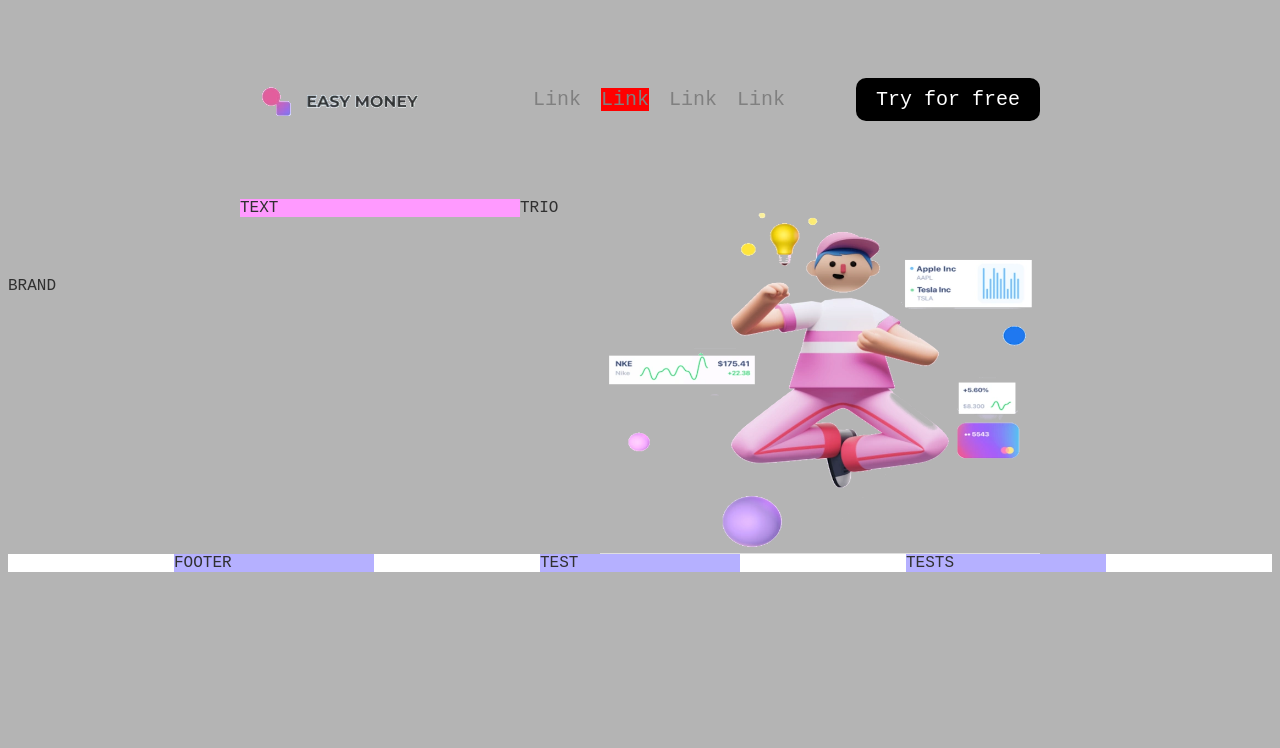
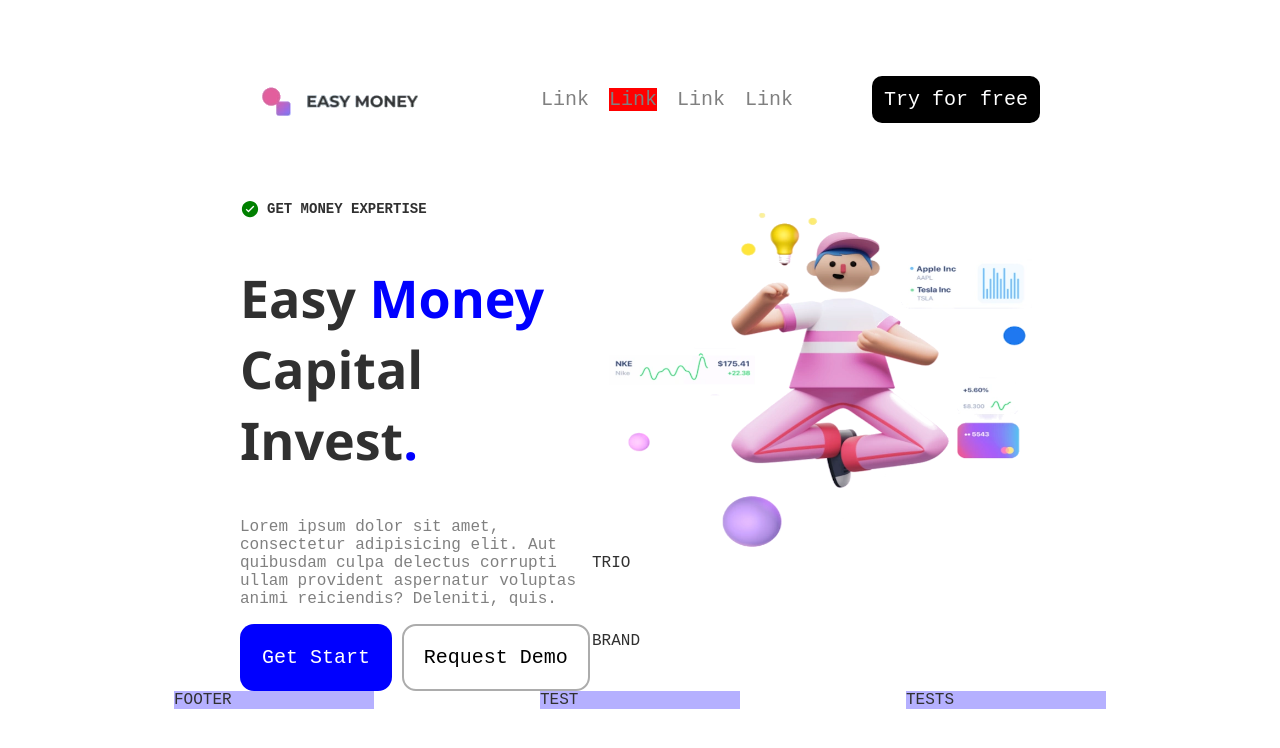
Before and after one commit to sxlx333/07-09-easy-money, a website: page index.html in a window 1280 px wide. Drawn offline with Linux system fonts and the light colour scheme.

Commit message:
left-side contentas #5

```diff
--- /dev/null
+++ b/css/button.css
@@ -0,0 +1,44 @@
+
+
+.button {
+    display:inline-block;
+    padding: 0.5em 0.5em;
+    background-color: black;
+    color: #fff;
+    text-decoration: none;
+    font-size: 20px;
+    border-radius: 0.5em;
+    border: 2px solid transparent;
+}
+
+.button.blue {
+    background-color: blue;
+    color: #fff;
+}
+.button.blue:hover {
+    background-color: rgb(255, 255, 255);
+    color: #000000;
+}
+
+.button.white {
+    background-color: #ffffff;
+    color: #000;
+    border: 2px solid #acacac;
+}
+.button.white:hover {
+    background-color: #000000;
+    color: #ffffff;
+
+}
+
+.button:hover {
+    background-color: #fff;
+    color: #000;
+    border-color: currentColor;
+    cursor: pointer;
+}
+
+.btn-big {
+    padding: 1em 1em;
+    border-radius: 0.7em;
+}
--- /dev/null
+++ b/css/header.css
@@ -0,0 +1,40 @@
+.container
+ {
+    width: 800px;
+    margin-left: calc(50% - 400px);
+    /* background-color: rgb(247, 247, 112); */
+    margin-bottom:60px;
+}
+
+header.container {
+    display: flex;
+    flex-direction:row;
+     justify-content:space-between;
+    /* height:300px; */
+    /* gap: 150px; */
+    /* padding:20px; */
+    align-items: center;
+}
+
+
+
+
+.link.active {
+    background-color: red;
+}
+
+header > nav.nav-bar {
+    display: flex;
+    gap: 20px;
+}
+.link {
+    font-size: 20px;
+    text-decoration: none;
+    color: grey;
+    /* background-color: aquamarine;
+    padding: 0.4em 0.8em;
+    border-radius: 1em; */
+}
+/* header > * {
+    background-color: red;
+} */
--- /dev/null
+++ b/css/hero.css
@@ -0,0 +1,34 @@
+section.container > img.person {
+    width: 55%;
+    float:right;
+
+}
+div.tekstas {
+    width: 44%;
+    /* background-color: rgb(255, 154, 255); */
+    float:left;
+}
+.badge {
+    display:flex;
+    align-items: center;
+    gap: 0.5em;
+    font-size: 14px;
+    text-transform: uppercase;
+    font-weight: bold;
+}
+.badge > svg {
+    width:20px;
+    height:20px;
+    color:green;
+}
+.main-title {
+    font-size:52px;
+    font-family: 'Segoe UI', Tahoma, Geneva, Verdana, sans-serif;
+}
+
+.main-title > span {
+    color: blue;
+}
+.description {
+    color:grey;
+}
--- /dev/null
+++ b/css/main.css
@@ -0,0 +1,35 @@
+* {
+    box-sizing: border-box;
+}
+body {
+
+background-color: #fff;
+color: rgb(48, 48, 48);
+font-family: 'Courier New', Courier, monospace;
+}
+
+
+main.below-nav,
+header.container {
+    margin-top: 60px;
+}
+
+
+
+
+
+
+
+
+footer.footer{
+    display:inline-block;
+    width: 100%;
+    background-color: #fff;
+}
+
+footer.footer > div {
+    float: left;
+    width:200px;
+    margin-left: calc((100% - 200px * 3) / 4);
+    background-color: rgb(181, 176, 255);
+}
--- a/index.html
+++ b/index.html
@@ -14,8 +14,12 @@
     <meta name="msapplication-TileColor" content="#da532c">
     <meta name="theme-color" content="#ffffff">
 
-
-    <link rel="stylesheet" href="styles.css">
+    <!-- base -->
+    <link rel="stylesheet" href="./css/main.css">
+    <!-- component -->
+    <link rel="stylesheet" href="./css/button.css">
+    <link rel="stylesheet" href="./css/header.css">
+    <link rel="stylesheet" href="./css/hero.css">
 
 
 
@@ -24,23 +28,31 @@
 </head>
 <body>
     <header class="container">
-        <img class="logo" src="logo-text.webp" alt="logo-text">
+        <img class="logo" src="./images/logo-text.webp" alt="logo-text">
         <nav class="nav-bar">
-            <a href="#">Link</a>
-            <a class="active" href="#">Link</a>
-            <a href="#">Link</a>
-            <a href="#">Link</a>
+            <a class="link" href="#">Link</a>
+            <a class="link active" href="#">Link</a>
+            <a class="link" href="#">Link</a>
+            <a class="link" href="#">Link</a>
         </nav>
         <a class="button" href="#">Try for free</a>
     </header>
 
 
-    <main class="zemiau-nav">
+    <main class="below-nav">
         <section class="container">
             <div class="tekstas">
-                TEXT
+                <div class="badge">
+                    <svg stroke="currentColor" fill="currentColor" stroke-width="0" viewBox="0 0 512 512" height="20px" width="20px" xmlns="http://www.w3.org/2000/svg"><path d="M256 48C141.1 48 48 141.1 48 256s93.1 208 208 208 208-93.1 208-208S370.9 48 256 48zm106.5 150.5L228.8 332.8h-.1c-1.7 1.7-6.3 5.5-11.6 5.5-3.8 0-8.1-2.1-11.7-5.7l-56-56c-1.6-1.6-1.6-4.1 0-5.7l17.8-17.8c.8-.8 1.8-1.2 2.8-1.2 1 0 2 .4 2.8 1.2l44.4 44.4 122-122.9c.8-.8 1.8-1.2 2.8-1.2 1.1 0 2.1.4 2.8 1.2l17.5 18.1c1.8 1.7 1.8 4.2.2 5.8z"></path></svg>
+                     GET MONEY EXPERTISE</div>
+                <h1 class="main-title">Easy <span>Money</span> Capital Invest<span>.</span></h1>
+                <p class="description">Lorem ipsum dolor sit amet, consectetur adipisicing elit. Aut quibusdam culpa delectus corrupti ullam provident aspernatur voluptas animi reiciendis? Deleniti, quis.</p>
+                <div class="btn-list">
+                    <a class="button blue btn-big">Get Start</a>
+                    <a class="button white btn-big">Request Demo</a>
+                </div>
             </div>
-            <img class="person" src="person.webp" alt="person-image">
+            <img class="person" src="./images/person.webp" alt="person-image">
         </section>
         <section class="container">
             TRIO
--- a/styles.css
+++ /dev/null
@@ -1,89 +0,0 @@
-* {
-    box-sizing: border-box;
-}
-body {
-
-background-color: #b4b4b4;
-color: rgb(48, 48, 48);
-font-family: 'Courier New', Courier, monospace;
-}
-.container
- {
-    width: 800px;
-    margin-left: calc(50% - 400px);
-    /* background-color: rgb(247, 247, 112); */
-    margin-bottom:60px;
-}
-
-header.container {
-    display: flex;
-    flex-direction:row;
-     justify-content:space-between;
-    /* height:300px; */
-    /* gap: 150px; */
-    /* padding:20px; */
-    align-items: center;
-}
-
-
-header > a.button {
-    padding: 0.5em 1em;
-    background-color: black;
-    color: #fff;
-    text-decoration: none;
-    font-size: 20px;
-    border-radius: 0.5em;
-
-}
-.active {
-    background-color: red;
-}
-
-header > nav.nav-bar {
-    display: flex;
-    gap: 20px;
-}
-header > nav > a{
-    font-size: 20px;
-    text-decoration: none;
-    color: grey;
-    /* background-color: aquamarine;
-    padding: 0.4em 0.8em;
-    border-radius: 1em; */
-}
-/* header > * {
-    background-color: red;
-} */
-
-main.zemiau-nav,
-header.container {
-    margin-top: 60px;
-}
-
-
-
-section.container > img.person {
-    width: 55%;
-    float:right;
-
-}
-div.tekstas {
-    width: 35%;
-    background-color: rgb(255, 154, 255);
-    float:left;
-}
-
-
-
-footer.footer{
-    display:inline-block;
-    width: 100%;
-    background-color: #fff;
-}
-
-footer.footer > div {
-    float: left;
-    width:200px;
-    margin-left: calc((100% - 200px * 3) / 4);
-    background-color: rgb(181, 176, 255);
-}
```
Also changed, not shown: images/logo-text.png (renamed from logo-text.png), images/logo-text.webp (renamed from logo-text.webp), images/logo.jpg (renamed from logo.jpg), images/person.png (renamed from person.png), images/person.webp (renamed from person.webp).
